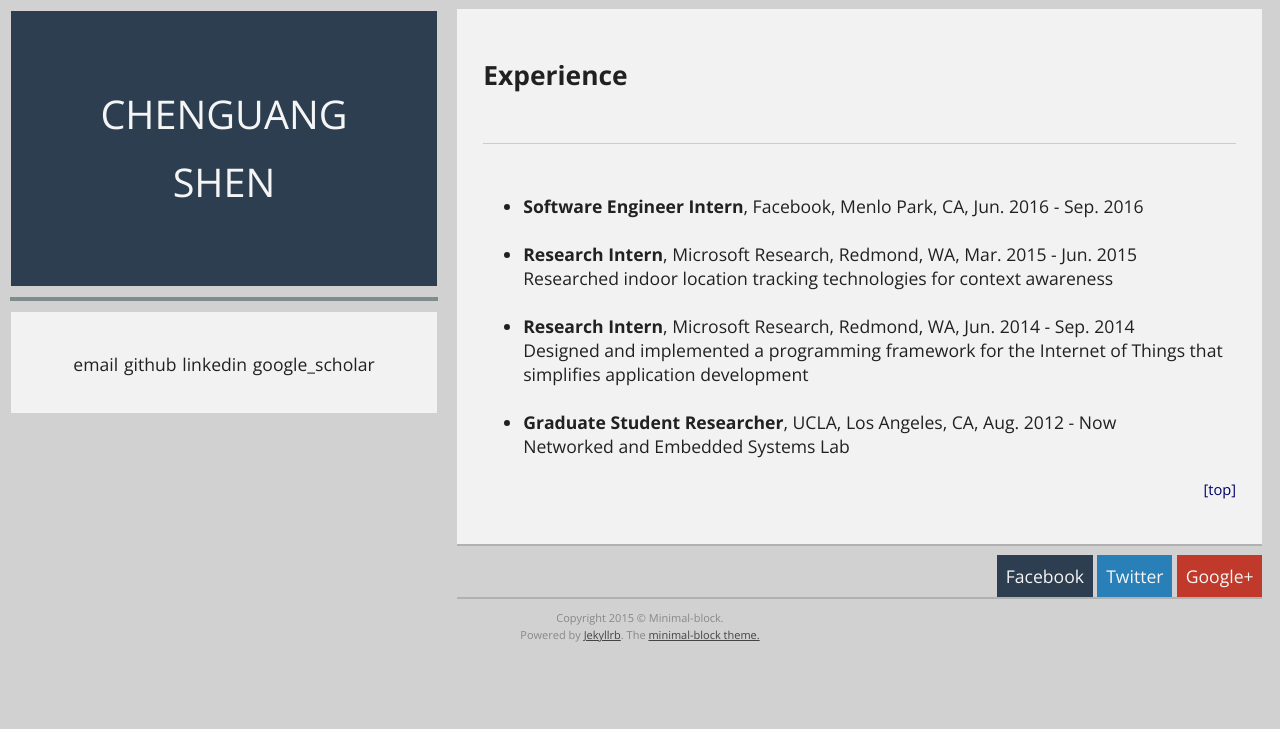
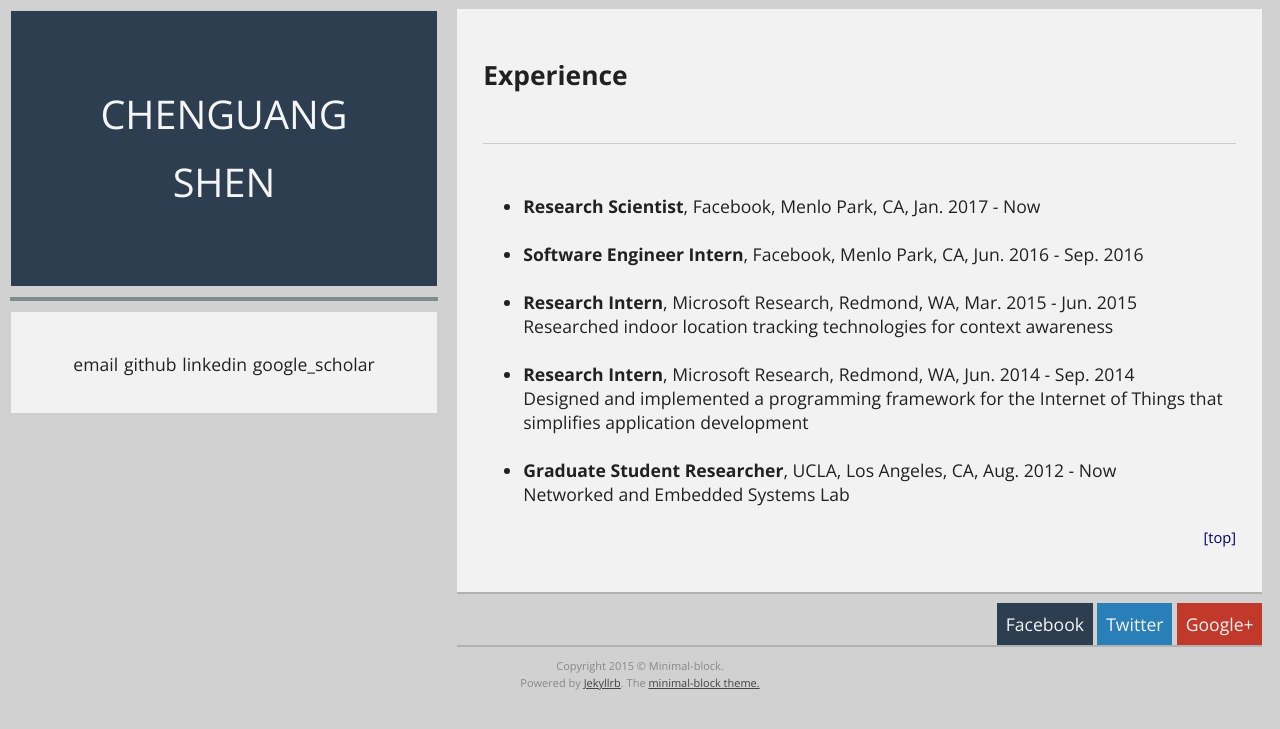
Before and after one commit to chenguangshen/chenguangshen.github.io, a Jekyll site: the page built from _posts/2016-01-02-experience.md, in a window 1280 px wide. Shown: the top 729 px of the page. Built offline with Jekyll 4.4.1, drawn with Linux system fonts in a browser that asks for light colours.

Commit message:
Update 2016-01-02-experience.md

```diff
--- a/_posts/2016-01-02-experience.md
+++ b/_posts/2016-01-02-experience.md
@@ -3,6 +3,10 @@ layout: post
 ---
 
 <ul>
+<li>
+	<b>Research Scientist</b>, Facebook, Menlo Park, CA, Jan. 2017 - Now
+</li>
+<br />
 <li>
 	<b>Software Engineer Intern</b>, Facebook, Menlo Park, CA, Jun. 2016 - Sep. 2016
 </li>
```
